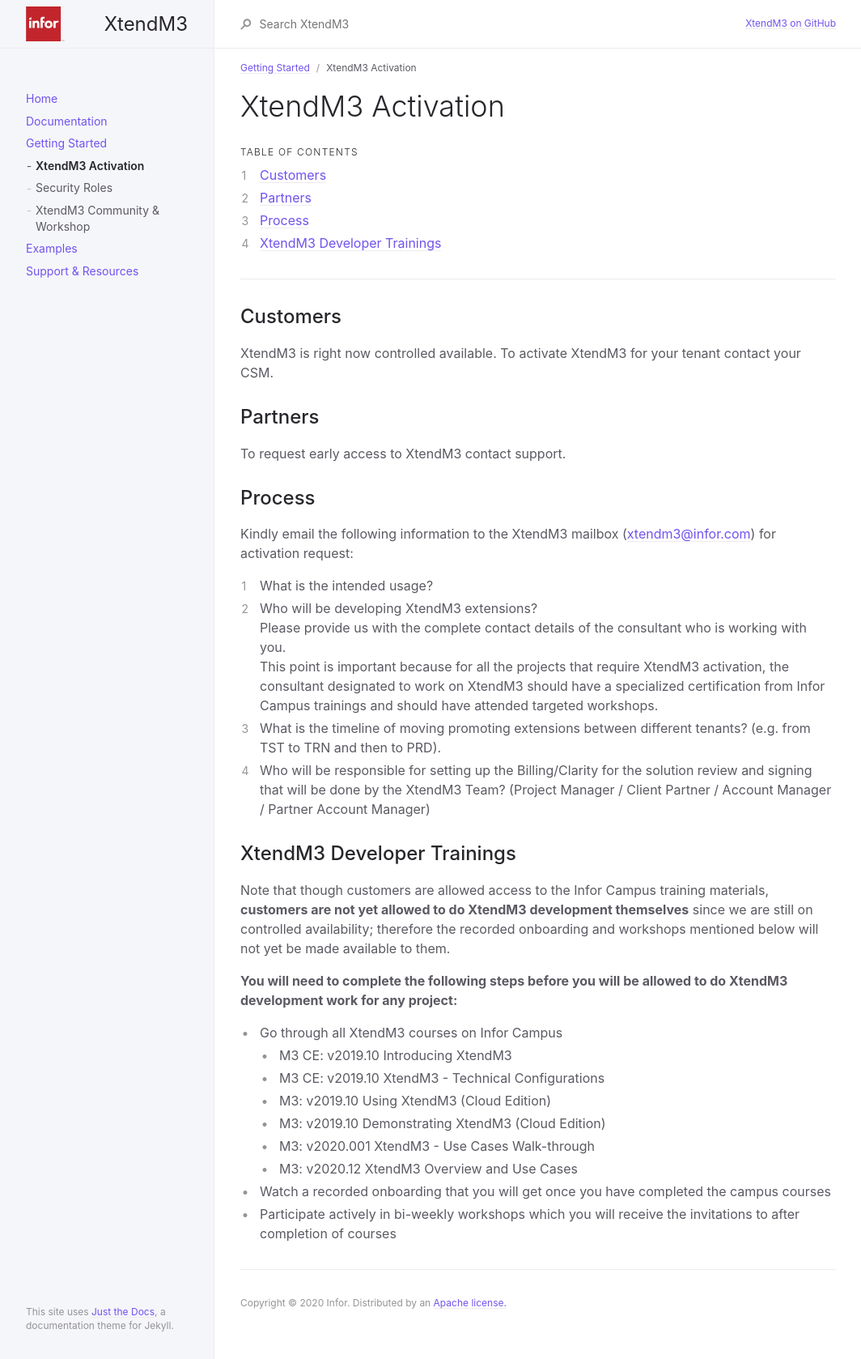
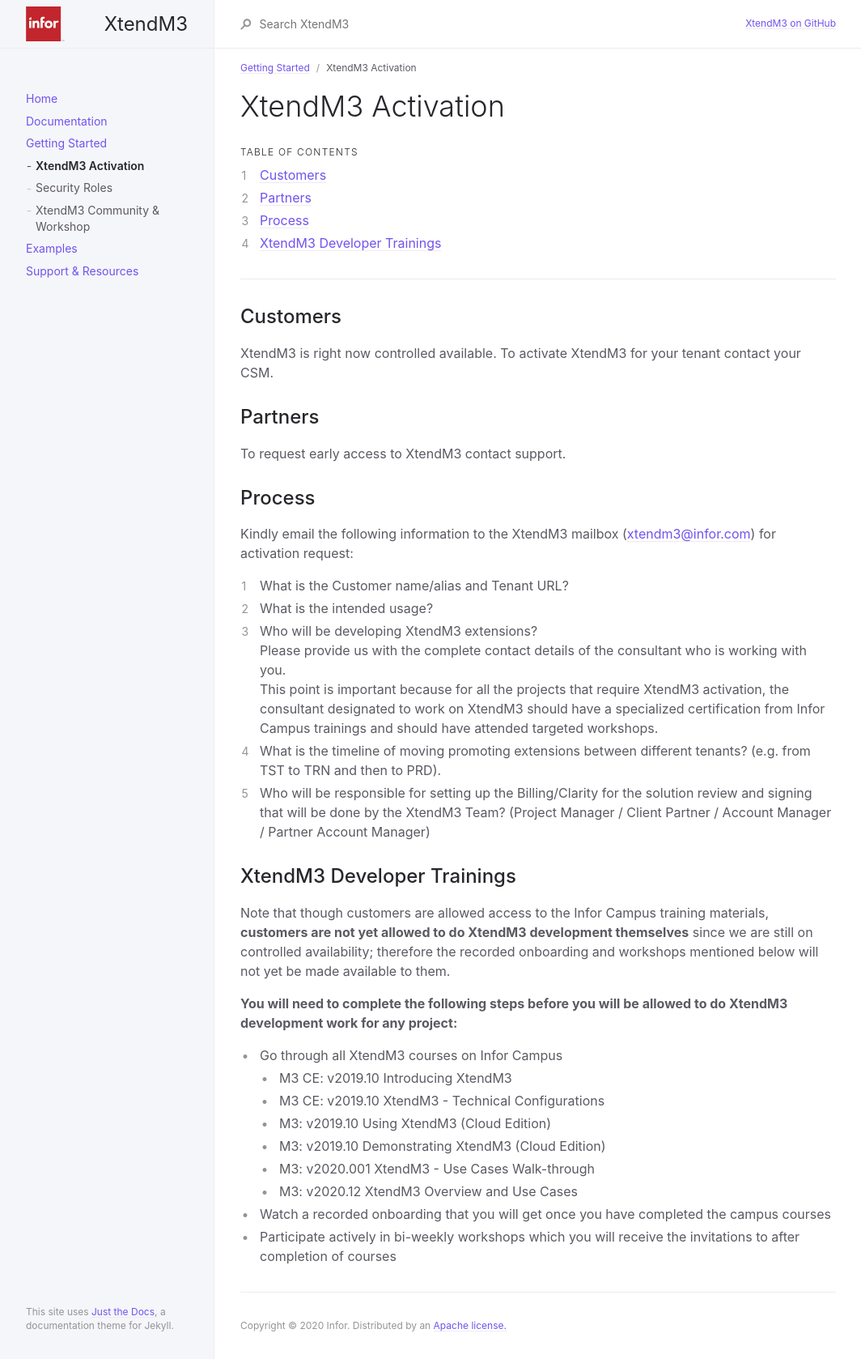
Before and after one commit to infor-cloud/xtendm3, a Jekyll site: the page built from docs/getting-started/xtendm3-activation.md, in a window 1280 px wide. Shown: the whole page at 81% size, without its empty margins (107-1171 px from the left). Built offline with Jekyll 4.4.1, drawn with Linux system fonts in a browser that asks for light colours.

Commit message:
Updated xtendm3-activation

```diff
--- a/docs/getting-started/xtendm3-activation.md
+++ b/docs/getting-started/xtendm3-activation.md
@@ -25,12 +25,13 @@ To request early access to XtendM3 contact support.
 
 ## Process
 Kindly email the following information to the XtendM3 mailbox ([xtendm3@infor.com](mailto://xtendm3@infor.com)) for activation request:
-1. What is the intended usage?
-2. Who will be developing XtendM3 extensions?
+1. What is the Customer name/alias and Tenant URL?
+2. What is the intended usage?
+3. Who will be developing XtendM3 extensions?
 Please provide us with the complete contact details of the consultant who is working with you.
 This point is important because for all the projects that require XtendM3 activation, the consultant designated to work on XtendM3 should have a specialized certification from Infor Campus trainings and should have attended targeted workshops.
-3. What is the timeline of moving promoting extensions between different tenants? (e.g. from TST to TRN and then to PRD).
-4. Who will be responsible for setting up the Billing/Clarity for the solution review and signing that will be done by the XtendM3 Team? (Project Manager / Client Partner / Account Manager / Partner Account Manager)
+4. What is the timeline of moving promoting extensions between different tenants? (e.g. from TST to TRN and then to PRD).
+5. Who will be responsible for setting up the Billing/Clarity for the solution review and signing that will be done by the XtendM3 Team? (Project Manager / Client Partner / Account Manager / Partner Account Manager)
 
 ## XtendM3 Developer Trainings
 Note that though customers are allowed access to the Infor Campus training materials, **customers are not yet allowed to do XtendM3 development themselves** since we are still on controlled availability; therefore the recorded onboarding and workshops mentioned below will not yet be made available to them.
```
